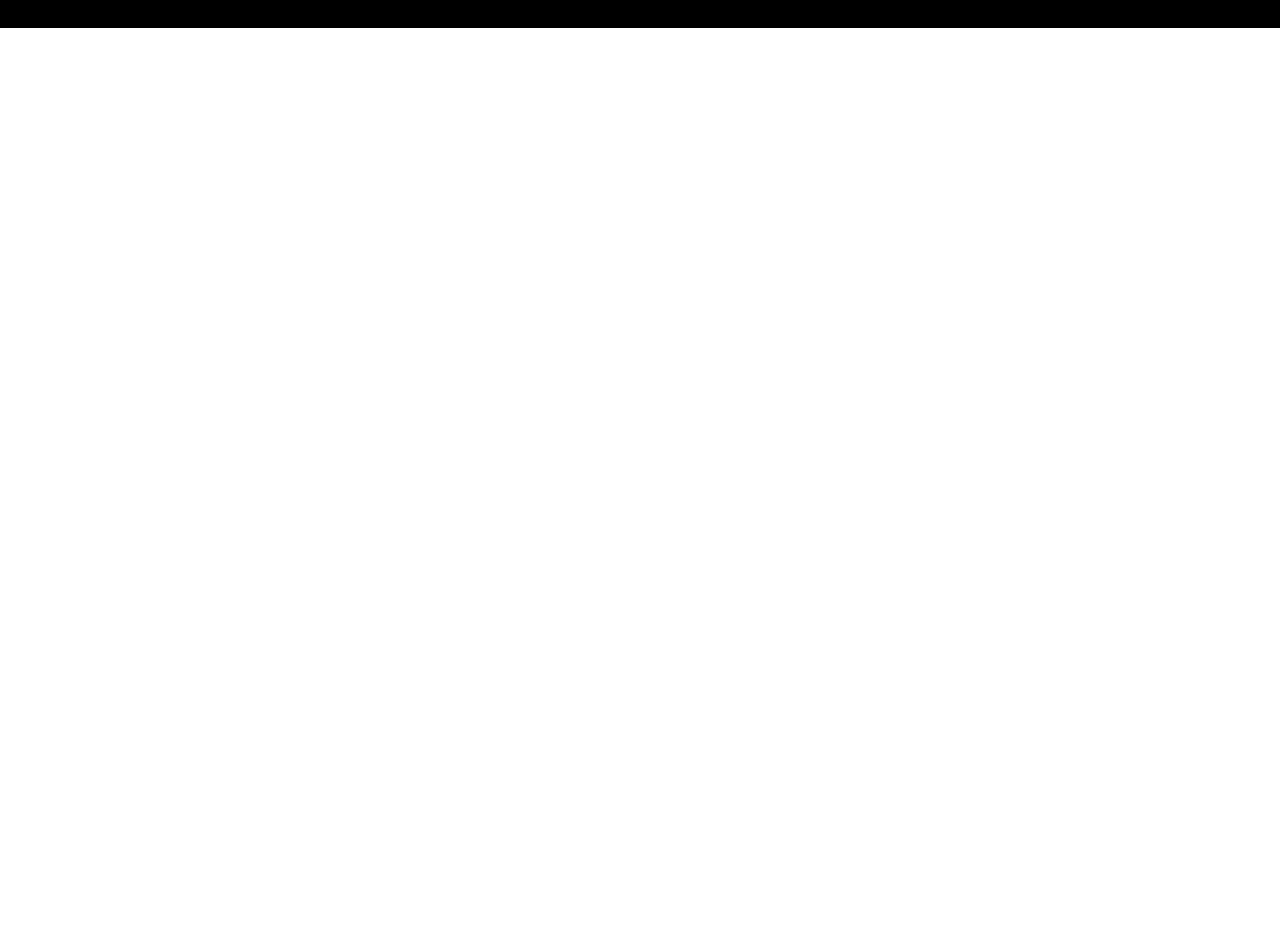
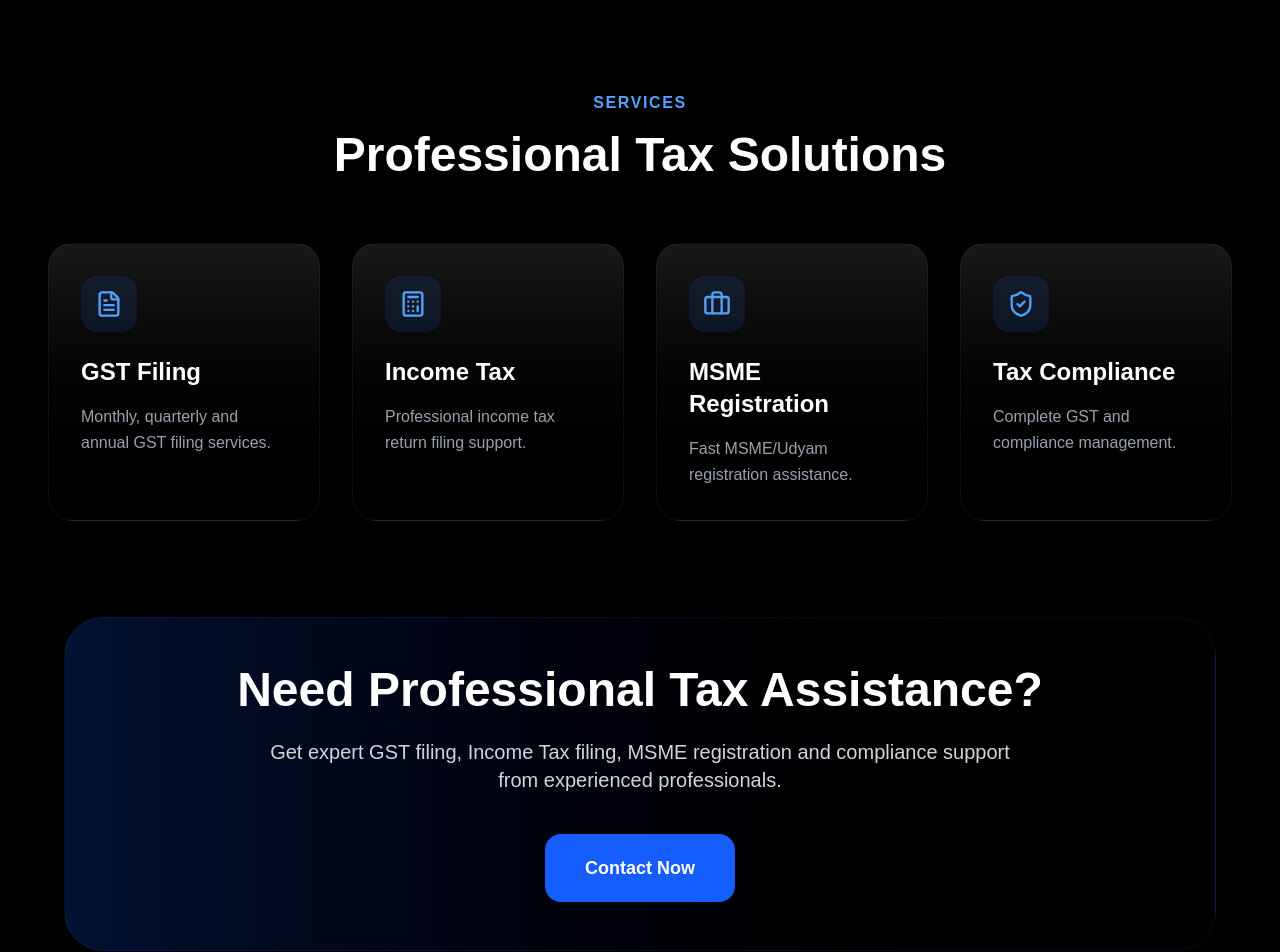
Before and after one commit to Yaswanth2126/siri-tax-consultancy, a Next.js app: page / in a window 1280 px wide. Shown: the part 900-1852 px from the top of the page. Before the commit the page ends 928 px from the top, so only its background shows below. Built offline with nearby package versions, Linux system fonts and the light colour scheme.

Commit message:
Restore full homepage

```diff
--- a/app/page.tsx
+++ b/app/page.tsx
@@ -1,22 +1,51 @@
 "use client";
 
 import Link from "next/link";
-
 import { motion } from "framer-motion";
+import {
+  Calculator,
+  FileText,
+  ShieldCheck,
+  Briefcase,
+} from "lucide-react";
 
 export default function HomePage() {
 
+  const services = [
+    {
+      title: "GST Filing",
+      desc: "Monthly, quarterly and annual GST filing services.",
+      icon: <FileText size={28} />,
+    },
+    {
+      title: "Income Tax",
+      desc: "Professional income tax return filing support.",
+      icon: <Calculator size={28} />,
+    },
+    {
+      title: "MSME Registration",
+      desc: "Fast MSME/Udyam registration assistance.",
+      icon: <Briefcase size={28} />,
+    },
+    {
+      title: "Tax Compliance",
+      desc: "Complete GST and compliance management.",
+      icon: <ShieldCheck size={28} />,
+    },
+  ];
+
   return (
+
     <main className="min-h-screen bg-black text-white overflow-hidden">
 
-      {/* Hero Section */}
+      {/* HERO */}
       <section className="relative px-6 lg:px-12 pt-32 pb-24">
 
         <div className="absolute inset-0 bg-[radial-gradient(circle_at_center,rgba(37,99,235,0.18),transparent_45%)]" />
 
-        <div className="max-w-7xl mx-auto grid lg:grid-cols-2 gap-14 items-center relative z-10">
+        <div className="max-w-7xl mx-auto grid lg:grid-cols-2 gap-16 items-center relative z-10">
 
-          {/* Left */}
+          {/* LEFT */}
           <motion.div
             initial={{ opacity: 0, y: 18 }}
             animate={{ opacity: 1, y: 0 }}
@@ -43,12 +72,11 @@ export default function HomePage() {
             <p className="mt-7 text-gray-400 text-xl leading-relaxed max-w-2xl">
 
               Premium GST filing, Income Tax filing,
-              MSME registration and modern business
-              compliance solutions for businesses across India.
+              MSME registration and business compliance
+              solutions for businesses across India.
 
             </p>
 
-            {/* Buttons */}
             <div className="flex flex-wrap gap-5 mt-10">
 
               <Link
@@ -71,7 +99,7 @@ export default function HomePage() {
 
             </div>
 
-            {/* Stats */}
+            {/* STATS */}
             <div className="flex gap-14 mt-16 flex-wrap">
 
               <div>
@@ -126,7 +154,7 @@ export default function HomePage() {
 
           </motion.div>
 
-          {/* Right Card */}
+          {/* RIGHT CARD */}
           <motion.div
             initial={{ opacity: 0, x: 25 }}
             animate={{ opacity: 1, x: 0 }}
@@ -239,6 +267,97 @@ export default function HomePage() {
 
       </section>
 
+      {/* SERVICES */}
+      <section className="px-6 lg:px-12 py-24">
+
+        <div className="max-w-7xl mx-auto">
+
+          <div className="text-center mb-16">
+
+            <p className="text-blue-400 font-semibold tracking-widest uppercase">
+
+              Services
+
+            </p>
+
+            <h2 className="text-5xl font-bold mt-4">
+
+              Professional Tax Solutions
+
+            </h2>
+
+          </div>
+
+          <div className="grid md:grid-cols-2 lg:grid-cols-4 gap-8">
+
+            {services.map((service, index) => (
+
+              <motion.div
+                key={index}
+                whileHover={{ y: -5 }}
+                className="rounded-3xl border border-white/5 bg-gradient-to-b from-zinc-900 to-black p-8"
+              >
+
+                <div className="w-14 h-14 rounded-2xl bg-blue-500/10 flex items-center justify-center text-blue-400">
+
+                  {service.icon}
+
+                </div>
+
+                <h3 className="text-2xl font-bold mt-6">
+
+                  {service.title}
+
+                </h3>
+
+                <p className="text-gray-400 mt-4 leading-relaxed">
+
+                  {service.desc}
+
+                </p>
+
+              </motion.div>
+
+            ))}
+
+          </div>
+
+        </div>
+
+      </section>
+
+      {/* CTA */}
+      <section className="px-6 lg:px-12 pb-28">
+
+        <div className="max-w-6xl mx-auto rounded-[40px] border border-blue-500/10 bg-gradient-to-r from-blue-600/20 to-black p-12 text-center">
+
+          <h2 className="text-5xl font-bold">
+
+            Need Professional Tax Assistance?
+
+          </h2>
+
+          <p className="text-gray-300 text-xl mt-6 max-w-3xl mx-auto">
+
+            Get expert GST filing, Income Tax filing,
+            MSME registration and compliance support
+            from experienced professionals.
+
+          </p>
+
+          <Link
+            href="/contact"
+            className="inline-flex mt-10 px-10 py-5 rounded-2xl bg-blue-600 hover:bg-blue-500 transition font-semibold text-lg"
+          >
+
+            Contact Now
+
+          </Link>
+
+        </div>
+
+      </section>
+
     </main>
   );
 }
```
